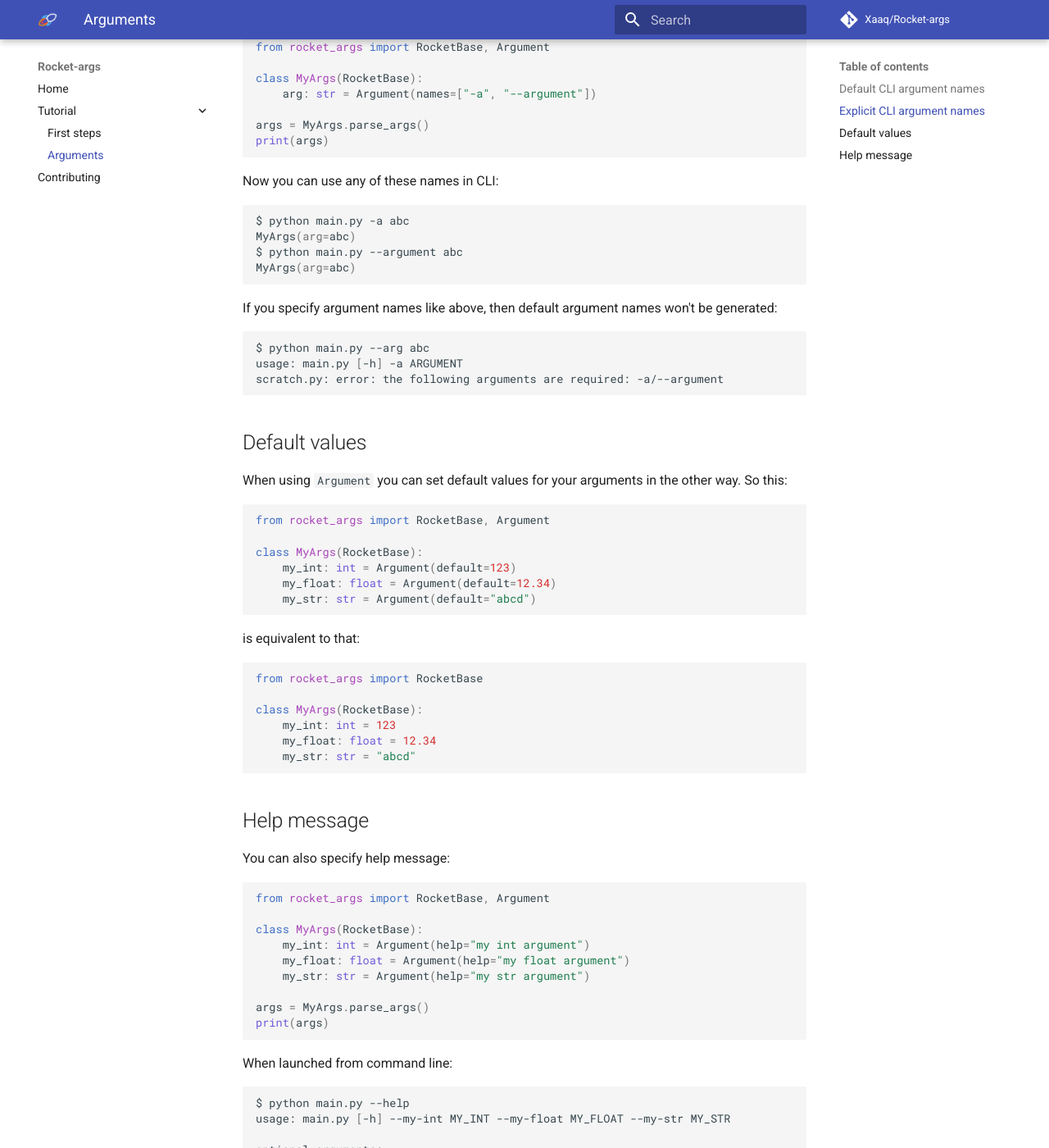
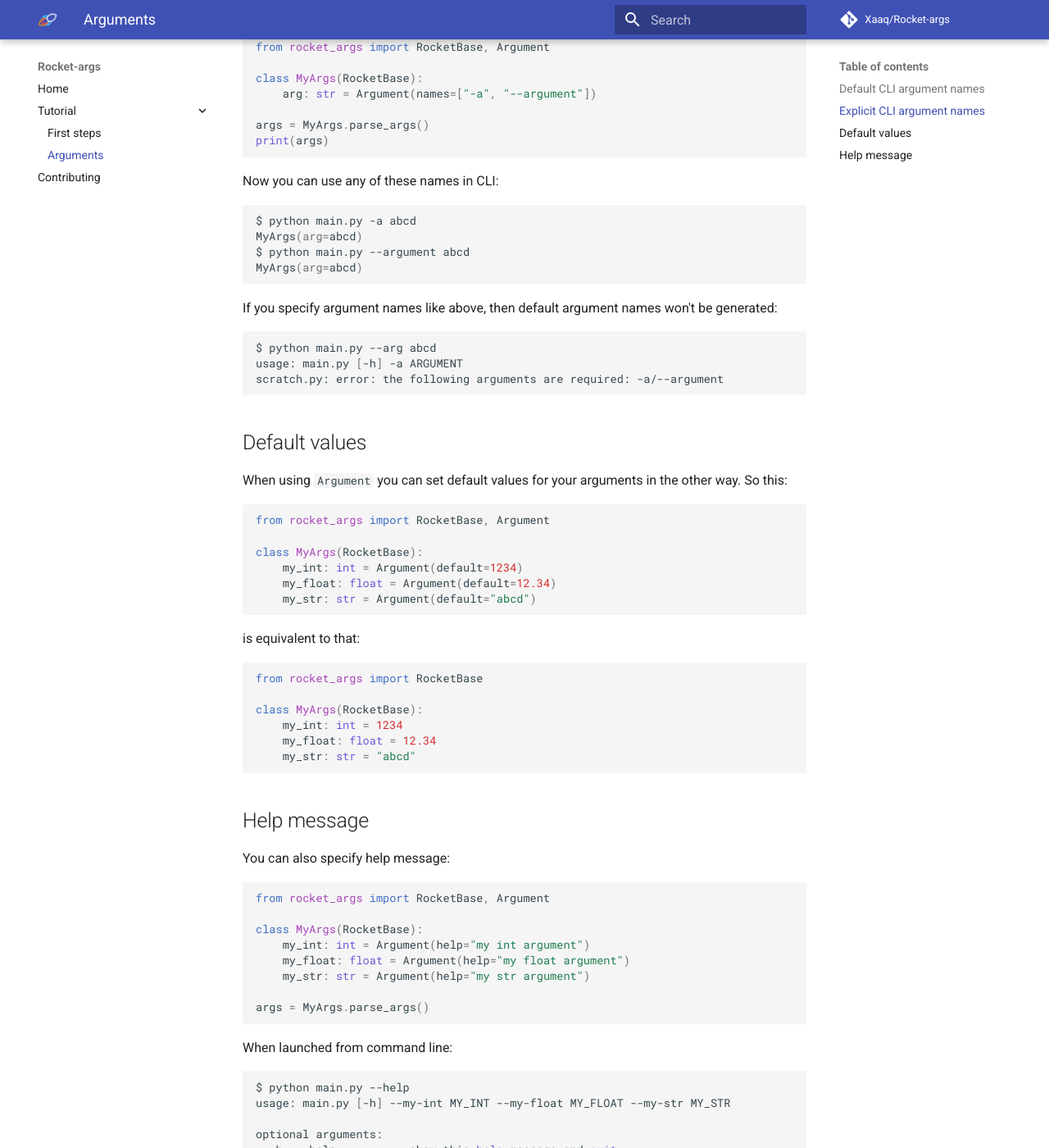
Before and after one commit to Xaaq/Rocket-args, an MkDocs documentation site: the page built from docs/tutorial/arguments.md, in a window 1280 px wide and 1400 px high, scrolled down 543 px. Shown: the whole window at 82% size. Built offline with MkDocs 1.6.1 and Material for MkDocs 9.7.7, drawn with Linux system fonts in a browser that asks for light colours; comment, search, counter and statistics services are not loaded.

Commit message:
documentation tweaks

````diff
--- a/docs/tutorial/arguments.md
+++ b/docs/tutorial/arguments.md
@@ -25,15 +25,15 @@ print(args)
 
 Now you can use any of these names in CLI:
 ```
-$ python main.py -a abc
-MyArgs(arg=abc)
-$ python main.py --argument abc
-MyArgs(arg=abc)
+$ python main.py -a abcd
+MyArgs(arg=abcd)
+$ python main.py --argument abcd
+MyArgs(arg=abcd)
 ```
 
 If you specify argument names like above, then default argument names won't be generated:
 ```
-$ python main.py --arg abc
+$ python main.py --arg abcd
 usage: main.py [-h] -a ARGUMENT
 scratch.py: error: the following arguments are required: -a/--argument
 ```
@@ -45,7 +45,7 @@ When using `Argument` you can set default values for your arguments in the other
 from rocket_args import RocketBase, Argument
 
 class MyArgs(RocketBase):
-    my_int: int = Argument(default=123)
+    my_int: int = Argument(default=1234)
     my_float: float = Argument(default=12.34)
     my_str: str = Argument(default="abcd")
 ```
@@ -55,7 +55,7 @@ is equivalent to that:
 from rocket_args import RocketBase
 
 class MyArgs(RocketBase):
-    my_int: int = 123
+    my_int: int = 1234
     my_float: float = 12.34
     my_str: str = "abcd"
 ```
@@ -72,7 +72,6 @@ class MyArgs(RocketBase):
     my_str: str = Argument(help="my str argument")
 
 args = MyArgs.parse_args()
-print(args)
 ```
 
 When launched from command line:
````
Also changed, not shown: README.md (+50 -5 lines), docs/tutorial/first_steps.md (+1 -1 lines).
